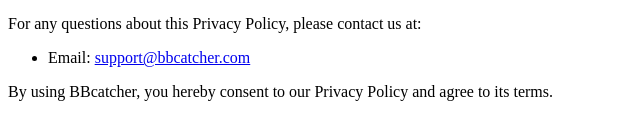
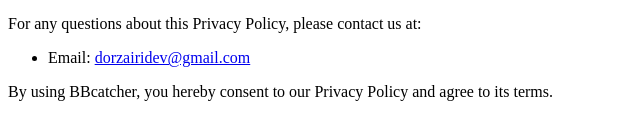
Before and after one commit to MashdorDev/BBcatcher_Backend, a website: page public/PrivacyPolicy.html in a window 1280 px wide. Shown: the part 1206-1320 px from the top of the page, 0-640 px from the left. Drawn offline with Linux system fonts and the light colour scheme.

Commit message:
fixed email

```diff
--- a/public/PrivacyPolicy.html
+++ b/public/PrivacyPolicy.html
@@ -61,7 +61,7 @@
     <h3>Contact Us</h3>
     <p>For any questions about this Privacy Policy, please contact us at:</p>
     <ul>
-        <li>Email: <a href="mailto:support@bbcatcher.com">support@bbcatcher.com</a></li>
+        <li>Email: <a href="mailto:dorzairidev@gmail.com">dorzairidev@gmail.com</a></li>
     </ul>
 
     <p>By using BBcatcher, you hereby consent to our Privacy Policy and agree to its terms.</p>
```
